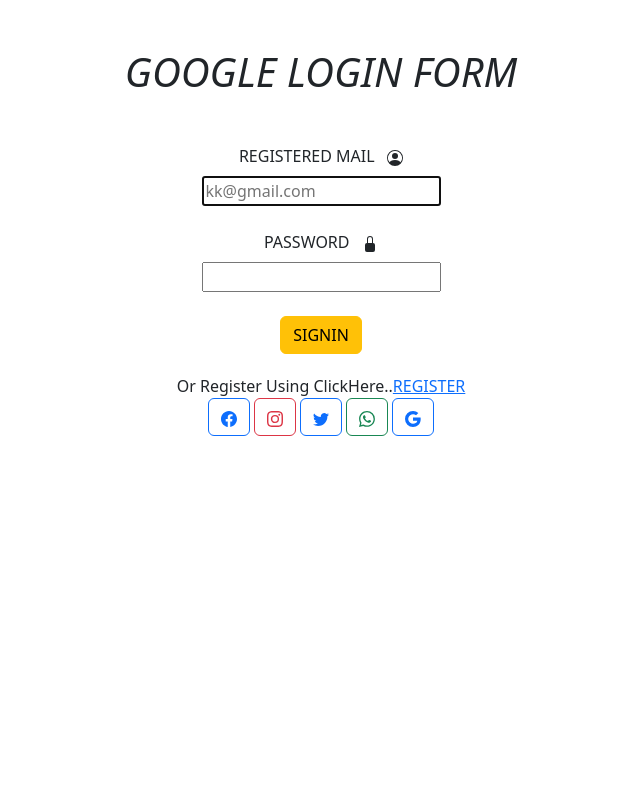
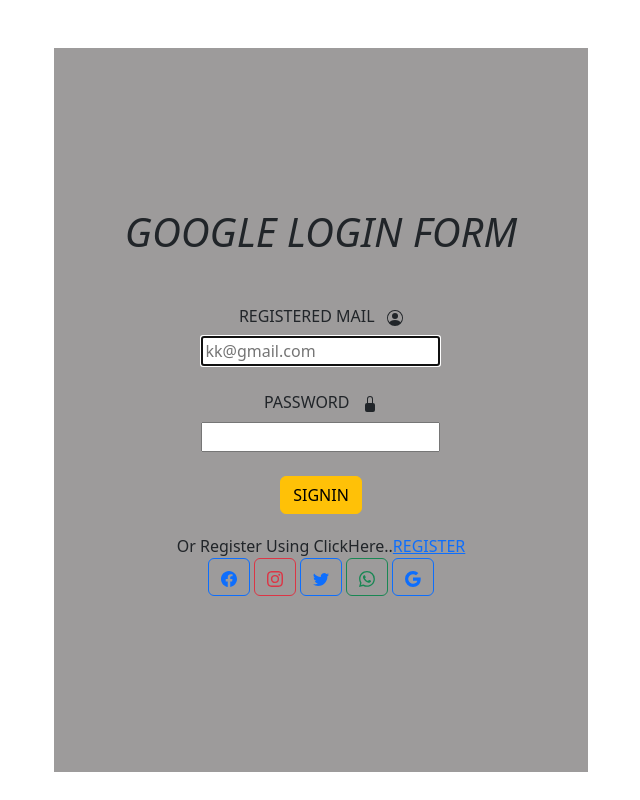
Before and after one commit to kishore-kumar17/typescript, a React (Create React App) app: page /login in a window 1280 px wide. Shown: the whole page, without its empty margins (319-959 px from the left). Built offline with nearby package versions, Linux system fonts and the light colour scheme.

Commit message:
interceptos style

```diff
--- /dev/null
+++ b/src/components/interceptors/Forntend/Login.css
@@ -0,0 +1,5 @@
+.full-box {
+  background-color: rgb(157, 155, 155);
+  text-align: center;
+  padding: 160px;
+}
--- a/src/components/interceptors/Forntend/Login.tsx
+++ b/src/components/interceptors/Forntend/Login.tsx
@@ -2,7 +2,7 @@ import { FormEvent, useState } from "react";
 import { Button, Form } from "react-bootstrap";
 import { Link, useNavigate } from "react-router-dom";
 import customAxios from "../axios";
-
+import './Login.css';
 const Login = () => {
   //before the initial
   const initial: newlogin = {
@@ -53,11 +53,11 @@ const Login = () => {
   };
 
   return (
-    <div className="container col-4 mt-5">
+    <div className="container col-lg-5 mt-5 full-box">
       <h1>
         <i> GOOGLE LOGIN FORM</i>
       </h1>
-      <form onSubmit={handleSubmit}>
+      <form onSubmit={handleSubmit} className="background-box">
         <div className="mt-5">
           <Form.Label>REGISTERED MAIL</Form.Label> &nbsp;&nbsp;
           <svg
--- a/src/components/interceptors/Forntend/Register.tsx
+++ b/src/components/interceptors/Forntend/Register.tsx
@@ -49,10 +49,10 @@ const Register = () => {
   }
 
   return (
-    <div className=" container mt-5">
-      <div className="row">
+    <div className="container mt-5">
+      <div className="row" style={{textAlign:'center'}}>
         <h1> GOOGLE REGISTER FORM</h1>
-        <div className="col-lg justify-Contant-Center">
+        <div >
           <Form onSubmit={(e) => handleSubmit(e)}>
             <div>
               <Form.Label> NAME </Form.Label>
```
